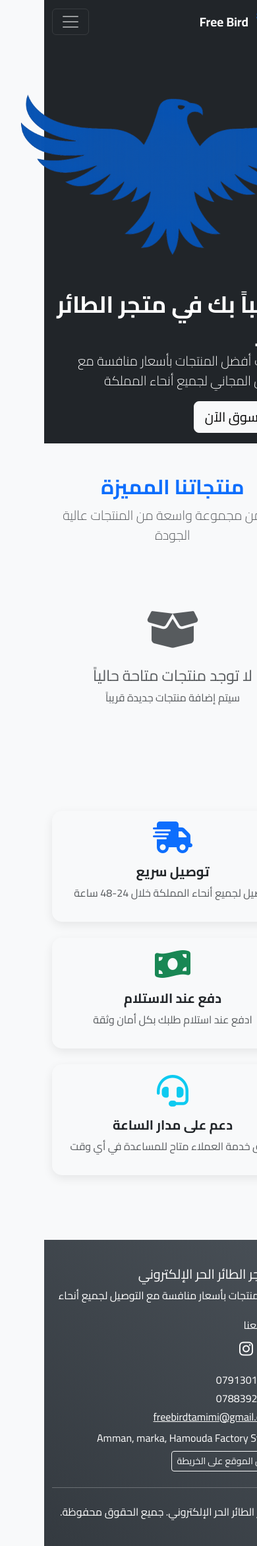
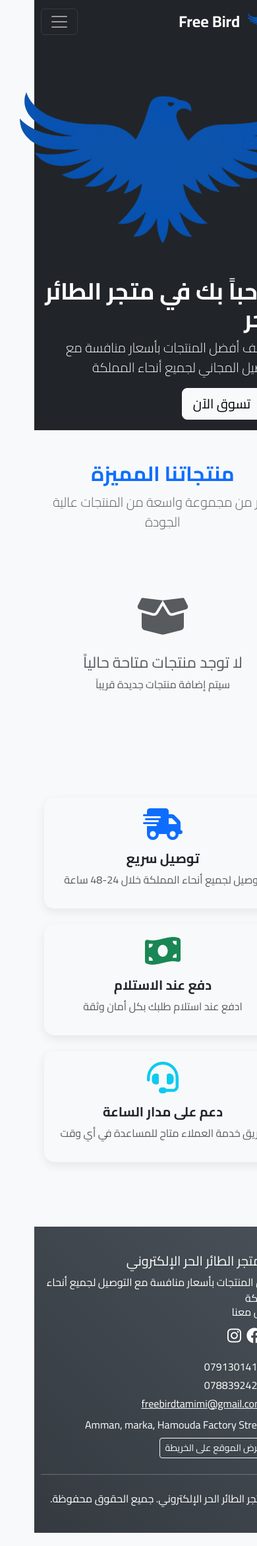
Before and after one commit to Najeeb-121/Website_1, a Flask app: page / in a window 390 px wide; the page is wider, and only the part inside the window is pictured. Shown: that part at 66% size. Run offline with Flask 3, Linux system fonts and the light colour scheme; data that the repository does not hold is empty.

Commit message:
Fix mobile viewport issues - remove left margin/padding and ensure full width on mobile devices

```diff
--- a/templates/admin/base.html
+++ b/templates/admin/base.html
@@ -3,7 +3,7 @@
 <head>
     <meta charset="UTF-8">
     <meta name="viewport" content="width=device-width, initial-scale=1.0">
-    <title>{% block title %}لوحة الإدارة - متجر الأردن{% endblock %}</title>
+    <title>{% block title %}لوحة الإدارة - متجر الطائر الحر {% endblock %}</title>
 
     <!-- Bootstrap RTL CSS -->
     <link href="https://cdn.jsdelivr.net/npm/bootstrap@5.3.0/dist/css/bootstrap.rtl.min.css" rel="stylesheet">
--- a/templates/base.html
+++ b/templates/base.html
@@ -16,6 +16,48 @@
         body {
             font-family: 'Cairo', sans-serif;
             background-color: #f8f9fa;
+            margin: 0;
+            padding: 0;
+            overflow-x: hidden;
+        }
+
+        .container {
+            padding-left: 15px;
+            padding-right: 15px;
+        }
+
+        @media (max-width: 768px) {
+            body {
+                margin: 0;
+                padding: 0;
+            }
+
+            .container {
+                padding-left: 10px;
+                padding-right: 10px;
+                max-width: 100%;
+            }
+
+            .row {
+                margin-left: 0;
+                margin-right: 0;
+            }
+
+            .col, .col-1, .col-2, .col-3, .col-4, .col-5, .col-6, .col-7, .col-8, .col-9, .col-10, .col-11, .col-12,
+            .col-sm, .col-sm-1, .col-sm-2, .col-sm-3, .col-sm-4, .col-sm-5, .col-sm-6, .col-sm-7, .col-sm-8, .col-sm-9, .col-sm-10, .col-sm-11, .col-sm-12,
+            .col-md, .col-md-1, .col-md-2, .col-md-3, .col-md-4, .col-md-5, .col-md-6, .col-md-7, .col-md-8, .col-md-9, .col-md-10, .col-md-11, .col-md-12,
+            .col-lg, .col-lg-1, .col-lg-2, .col-lg-3, .col-lg-4, .col-lg-5, .col-lg-6, .col-lg-7, .col-lg-8, .col-lg-9, .col-lg-10, .col-lg-11, .col-lg-12 {
+                padding-left: 5px;
+                padding-right: 5px;
+            }
+
+            .product-image {
+                height: 200px;
+            }
+
+            .navbar-brand {
+                font-size: 1.2rem;
+            }
         }
 
         .navbar-brand {
@@ -174,16 +216,6 @@
             color: white;
             border: none;
             font-weight: 600;
-        }
-
-        @media (max-width: 768px) {
-            .product-image {
-                height: 200px;
-            }
-
-            .navbar-brand {
-                font-size: 1.2rem;
-            }
         }
     </style>
 
--- a/templates/index.html
+++ b/templates/index.html
@@ -8,7 +8,7 @@
     <div class="container">
         <div class="row align-items-center">
             <div class="col-lg-6 order-lg-2 d-flex justify-content-center justify-content-lg-end mb-2 mb-lg-0">
-                <img src="{{ url_for('static', filename='Logo1.png') }}" alt="Logo" style="height: 350px; width: auto;">
+                <img src="{{ url_for('static', filename='Logo1.png') }}" alt="Logo" style="height: 330px; width: auto;">
             </div>
             <div class="col-lg-6 order-lg-1 d-flex flex-column align-items-start justify-content-center">
                 <h1 class="display-5 display-md-4 fw-bold mb-2 text-break" style="font-size: 2.2rem;">
```
